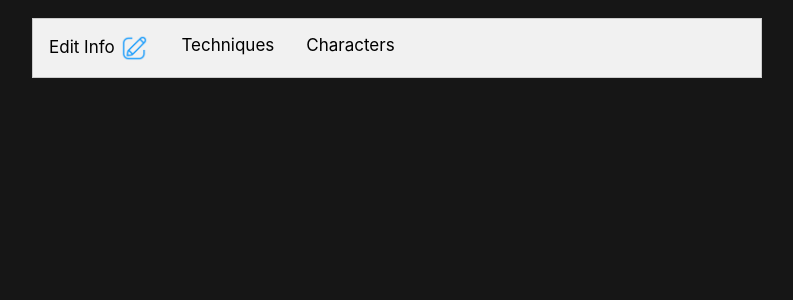
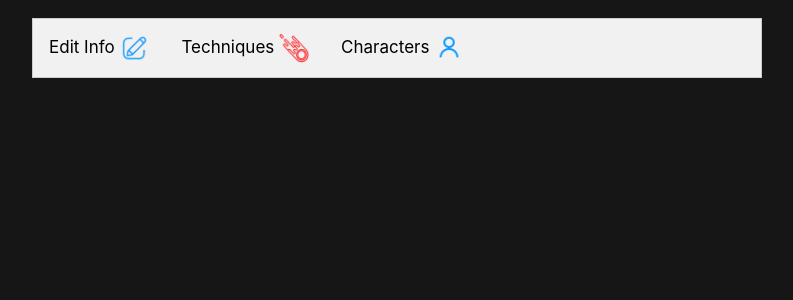
Before and after one commit to MylesACD/Myles-RPG, a Django app: page /profile/ in a window 1280 px wide. Shown: the part 62-362 px from the top of the page, without its empty margins (53-846 px from the left). Run offline with Django 4.2, Linux system fonts and the light colour scheme; a user stored in the database is signed in; tables that the repository leaves empty hold one stand-in row (values such as "Sample post"); grey boxes marked "Sample" are stand-in pictures; some libraries are stand-ins or nearby versions.

Commit message:
add icons to profile edit

```diff
--- a/app/users/templates/users/profile.html
+++ b/app/users/templates/users/profile.html
@@ -4,8 +4,8 @@
 {% block content %}
     <div class="tab">
         <button class="tablinks" onclick="openTab(event, 'edit')">Edit Info <img class="icon" src="{% static "users/edit-icon.png" %}"></button>
-        <button class="tablinks" onclick="openTab(event, 'techniques')">Techniques </button>
-        <button class="tablinks" onclick="openTab(event, 'characters')">Characters </button>
+        <button class="tablinks" onclick="openTab(event, 'techniques')">Techniques <img class="icon" src="{% static "landing/comet-symbol.png" %}"></button>
+        <button class="tablinks" onclick="openTab(event, 'characters')">Characters <img class="icon" src="{% static "users/character-icon.png" %}"></button>
     </div>
     <div id="edit" class="tabcontent">
         <div class="content-section">
```
Also changed, not shown: app/users/static/users/character-icon.png (added).
